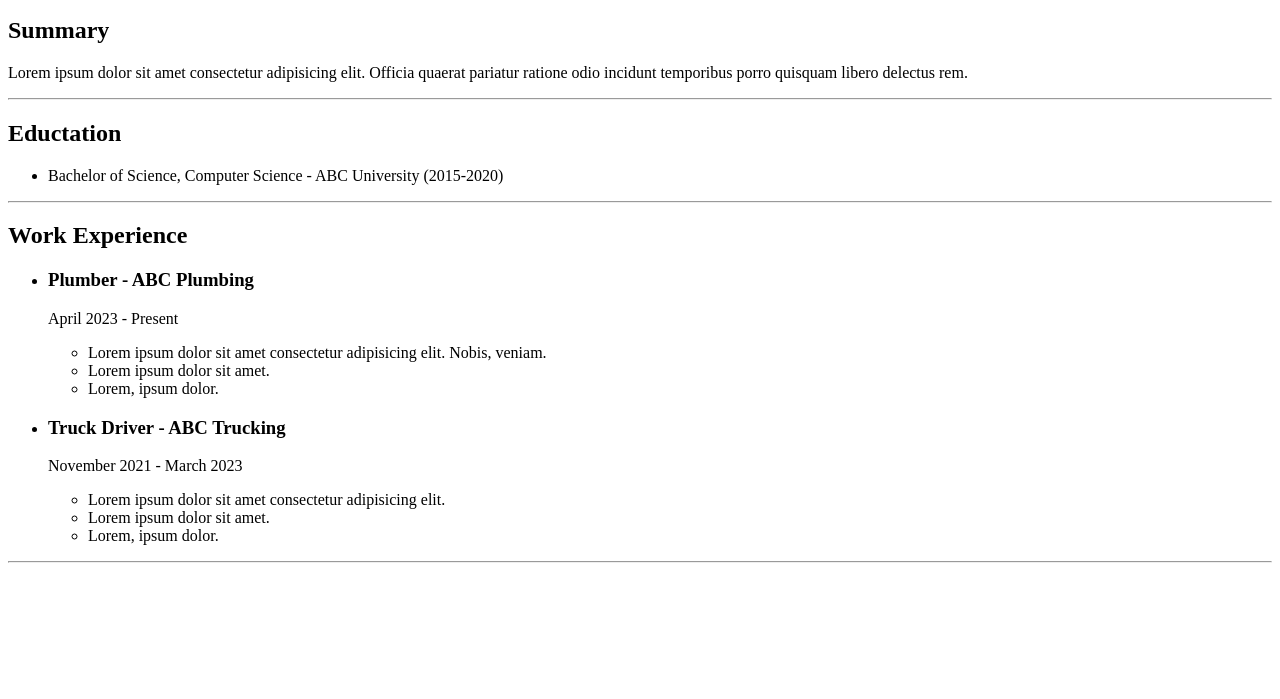
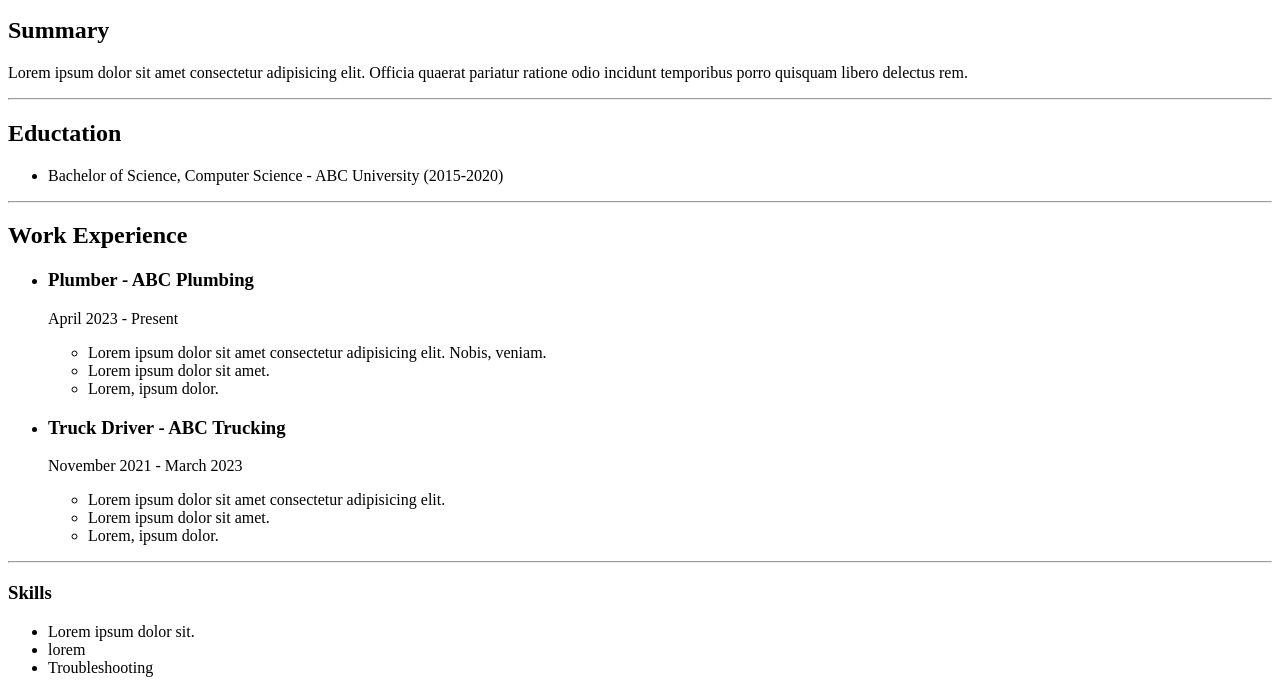
Before and after one commit to e-salgado/Capstone-Project-1, a plain HTML site: page index.html in a window 1280 px wide. Shown: the part 101-800 px from the top of the page. Drawn offline with Linux system fonts and the light colour scheme.

Commit message:
Added skills section

```diff
--- a/index.html
+++ b/index.html
@@ -39,6 +39,11 @@
     </ul>
     <hr>
 
-
+    <h3>Skills</h3>
+    <ul>
+        <li>Lorem ipsum dolor sit.</li>
+        <li>lorem</li>
+        <li>Troubleshooting</li>
+    </ul>
 </body>
 </html>
```
